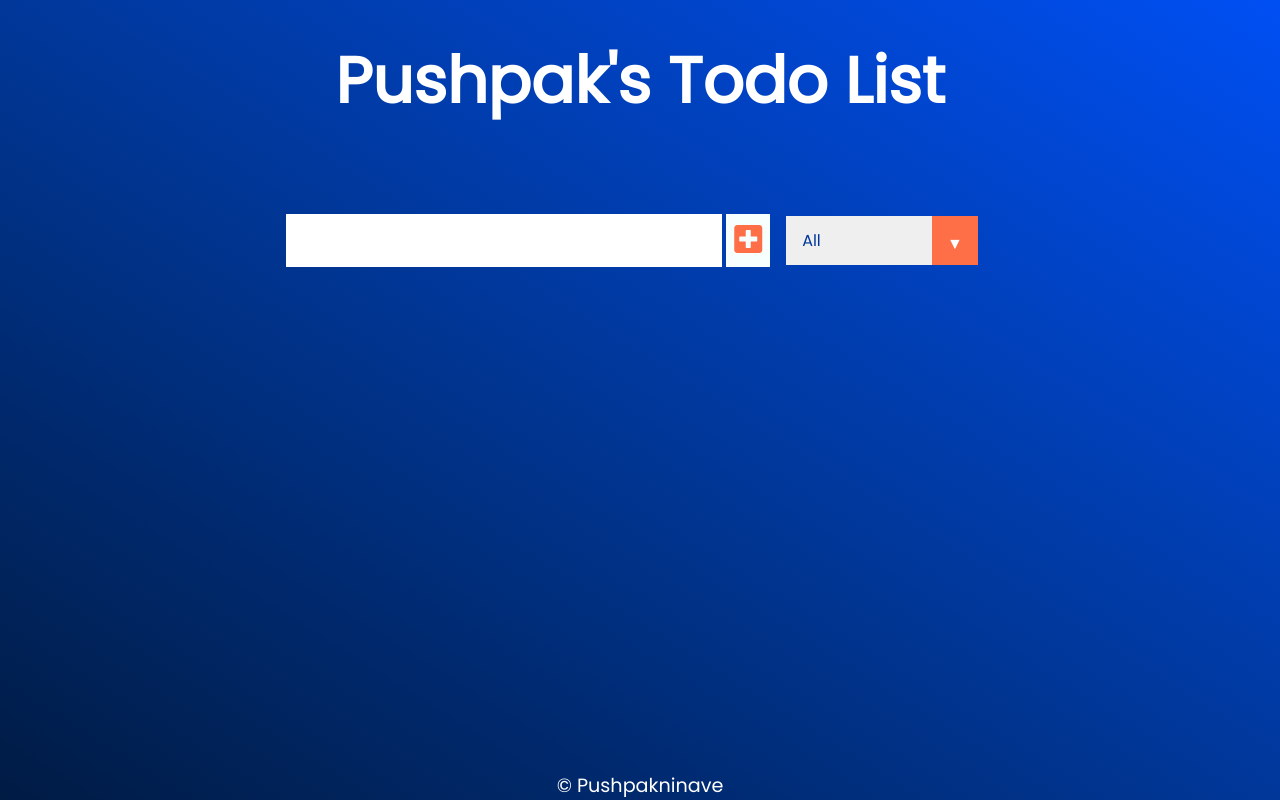
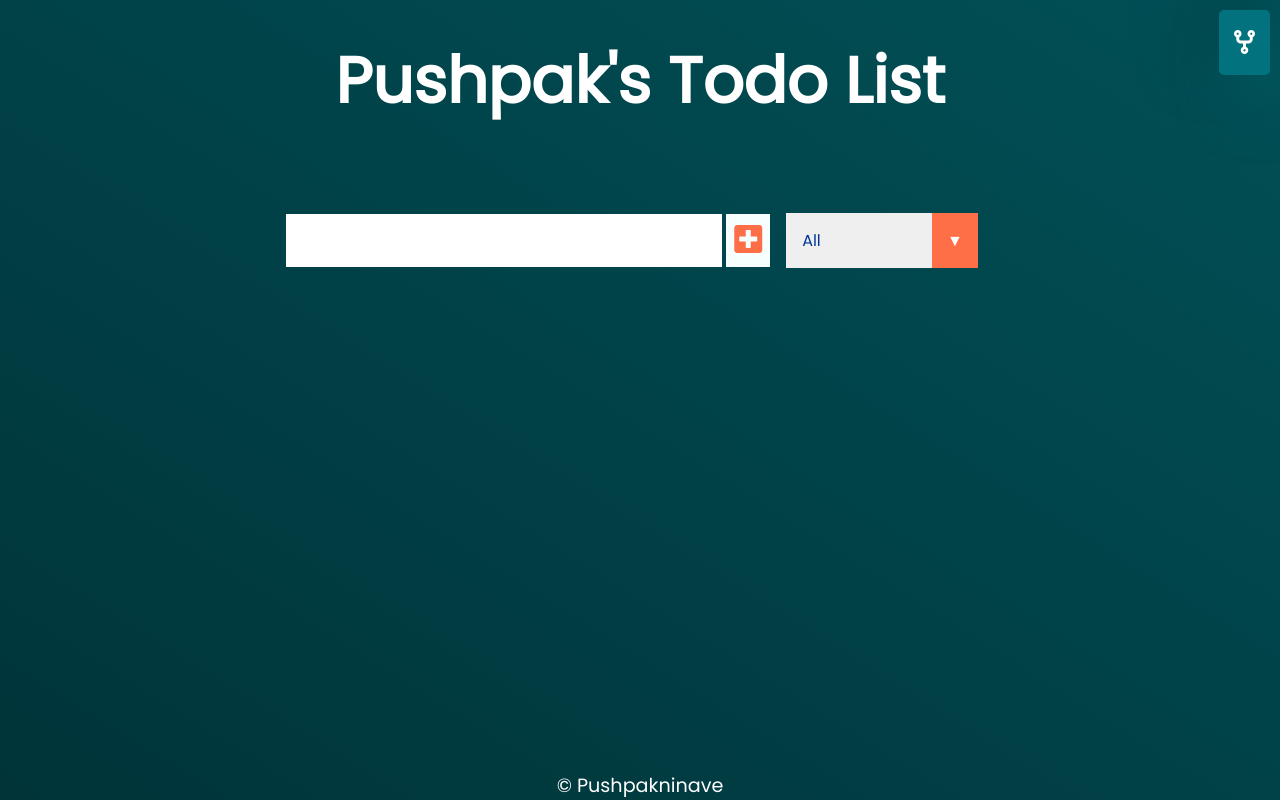
Before and after one commit to pushpakninave/Todo-List-using-js, a plain HTML site: page index.html in a window 1280 px wide. Drawn offline with Linux system fonts and the light colour scheme.

Commit message:
added fork option

```diff
--- a/index.html
+++ b/index.html
@@ -7,6 +7,7 @@
     <meta name="viewport" content="width=device-width, initial-scale=1.0">
     <title>ToDo List</title>
     <link href="https://fonts.googleapis.com/css?family=Poppins&display=swap" rel="stylesheet" />
+    <script src="https://kit.fontawesome.com/ed541a5429.js" crossorigin="anonymous"></script>
     <link rel="stylesheet" href="https://cdnjs.cloudflare.com/ajax/libs/font-awesome/5.12.1/css/all.min.css"
         integrity="sha256-mmgLkCYLUQbXn0B1SRqzHar6dCnv9oZFPEC1g1cwlkk=" crossorigin="anonymous" />
     <link rel="stylesheet" href="style.css">
@@ -14,9 +15,15 @@
 
 <body>
     <div class="todoBody">
+        <div class="socials">
+            <a href="https://github.com/pushpakninave/Todo-List-using-js">
+                <i class="fa-solid fa-code-fork"></i>
+            </a>
+        </div>
         <header>
             <h1>Pushpak's Todo List</h1>
         </header>
+
         <form action="">
             <div class="left-box">
                 <input type="text" class="todo-input" />
@@ -35,7 +42,7 @@
             </div>
         </form>
         <div class="todo-container">
-            <ul class="todo-list"></ul>
+            <ol class="todo-list"></ol>
         </div>
         <div class="author">
             <a target="_blank" title="profile" href="https://pushpakninave.github.io/profile/">
--- a/style.css
+++ b/style.css
@@ -9,10 +9,30 @@ body {
   font-family: "Poppins", sans-serif;
   height: 100vh;
 }
-.todoBody{
-  background-image: linear-gradient(to right top, #001b44, #00296d, #003799, #0043c6, #004ff3);
+
+.todoBody {
+  background-image: linear-gradient(to right top, #003439, #003b40, #004248, #01494f, #015057);
+  /* background-image: linear-gradient(to right top, #008e9b, #007871, #146148, #214a24, #243303); */
+  /* background-image: linear-gradient(to right top, #001b44, #00296d, #003799, #0043c6, #004ff3); */
   min-height: 100%;
 }
+
+.socials {
+  position: absolute;
+  cursor: pointer;
+  top: 10px;
+  right: 10px;
+  font-size: 1.5rem;
+  padding: 15px;
+  border-radius: 5px;
+  background: #02737e;
+  box-shadow: -20px -20px 60px #01444a,
+    20px 20px 60px #015c64;
+}
+
+
+/* .socials:hover {} */
+
 header {
   font-size: 2rem;
 }
@@ -24,6 +44,7 @@ form {
   justify-content: center;
   align-items: center;
 }
+
 form input,
 form button {
   padding: 0.5rem;
@@ -31,25 +52,31 @@ form button {
   border: none;
   background: white;
 }
+
 form button {
   color: #ff6f47;
   background: #f7fffe;
   cursor: pointer;
   transition: all 0.3s ease;
 }
+
 form button:hover {
   background: #003799;
   color: #ff6f47;
 }
-.todo-container{
+
+.todo-container {
   display: flex;
   justify-content: center;
   align-items: center;
 }
+
 .todo-list {
   min-width: 30%;
   list-style: none;
+  max-width: 90%;
 }
+
 .todo {
   margin: 0.5rem;
   background: white;
@@ -60,13 +87,17 @@ form button:hover {
   align-items: center;
   transition: all 1s ease;
   border-radius: 5px;
-  box-shadow:  -25px 0px 49px #00225f,
-             25px 25px 49px #004cd3;
+  /* background: #015057; */
+  box-shadow: -20px -20px 60px #01444a,
+    20px 20px 60px #015c64;
 }
+
 .todo li {
   flex: 1;
 }
-.trash-btn,.complete-btn {
+
+.trash-btn,
+.complete-btn {
   background: #003799;
   color: white;
   border: none;
@@ -74,9 +105,11 @@ form button:hover {
   cursor: pointer;
   font-size: 1rem;
 }
+
 .complete-btn {
   background: rgb(11, 212, 162);
 }
+
 .todo-item {
   padding: 0rem 0.5rem;
 }
@@ -85,22 +118,26 @@ form button:hover {
 .fa-check {
   pointer-events: none;
 }
+
 .todo-item {
   padding: 0rem 0.5rem;
 }
 
 .fa-trash,
-.fa-check{
+.fa-check {
   pointer-events: none;
 }
+
 .completed {
   text-decoration: line-through;
   opacity: 0.5;
 }
+
 .fall {
   transform: translateY(10rem) rotateZ(0deg);
   opacity: 0;
 }
+
 /*CUSTOM SELECTOR */
 select {
   -webkit-appearance: none;
@@ -119,6 +156,7 @@ select {
   position: relative;
   overflow: hidden;
 }
+
 select {
   color: #003799;
   font-family: "Poppins", sans-serif;
@@ -127,6 +165,7 @@ select {
   padding: 1rem;
   font-size: 1rem;
 }
+
 /* Arrow */
 .select::after {
   content: "\25BC";
@@ -138,44 +177,57 @@ select {
   cursor: pointer;
   pointer-events: none;
 }
-.select:hover::after{
+
+.select:hover::after {
   background: #003799;
   color: #ff6f47;
 }
-.author{
+
+.author {
   bottom: 0;
   position: fixed;
   width: 100%;
 }
-a{
+
+a {
   text-decoration: none;
   color: #fff;
 }
-a:hover{
-  color:#ff6f47;
+
+a:hover {
+  color: #ff6f47;
 }
-p{
+
+p {
   font-size: 1.2rem;
   display: flex;
   justify-content: center;
   align-items: center;
 }
+
 @media screen and (max-width:900px) {
   header {
     font-size: 1rem;
   }
-  form{
+
+  form {
     flex-direction: column;
   }
-  .left-box{
+
+  .left-box {
     display: flex;
     justify-content: center;
     align-items: center;
   }
-  .right-box{
+
+  .right-box {
     display: flex;
   }
-  form input{
+
+  form input {
     width: 70%;
   }
+  .socials{
+    padding: 7px;
   }
+}
```
Lines whose indentation alone changed are shown as unchanged.
